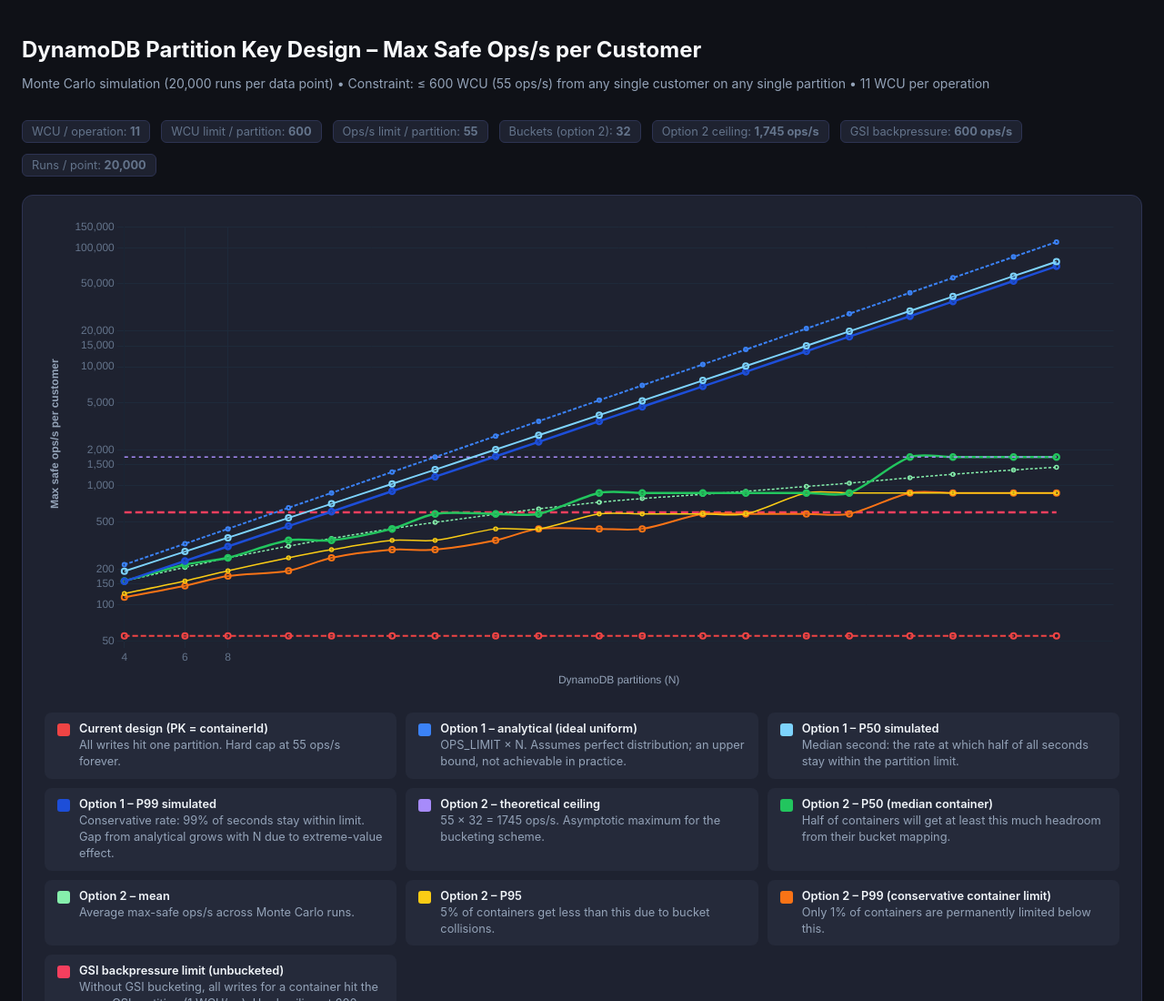
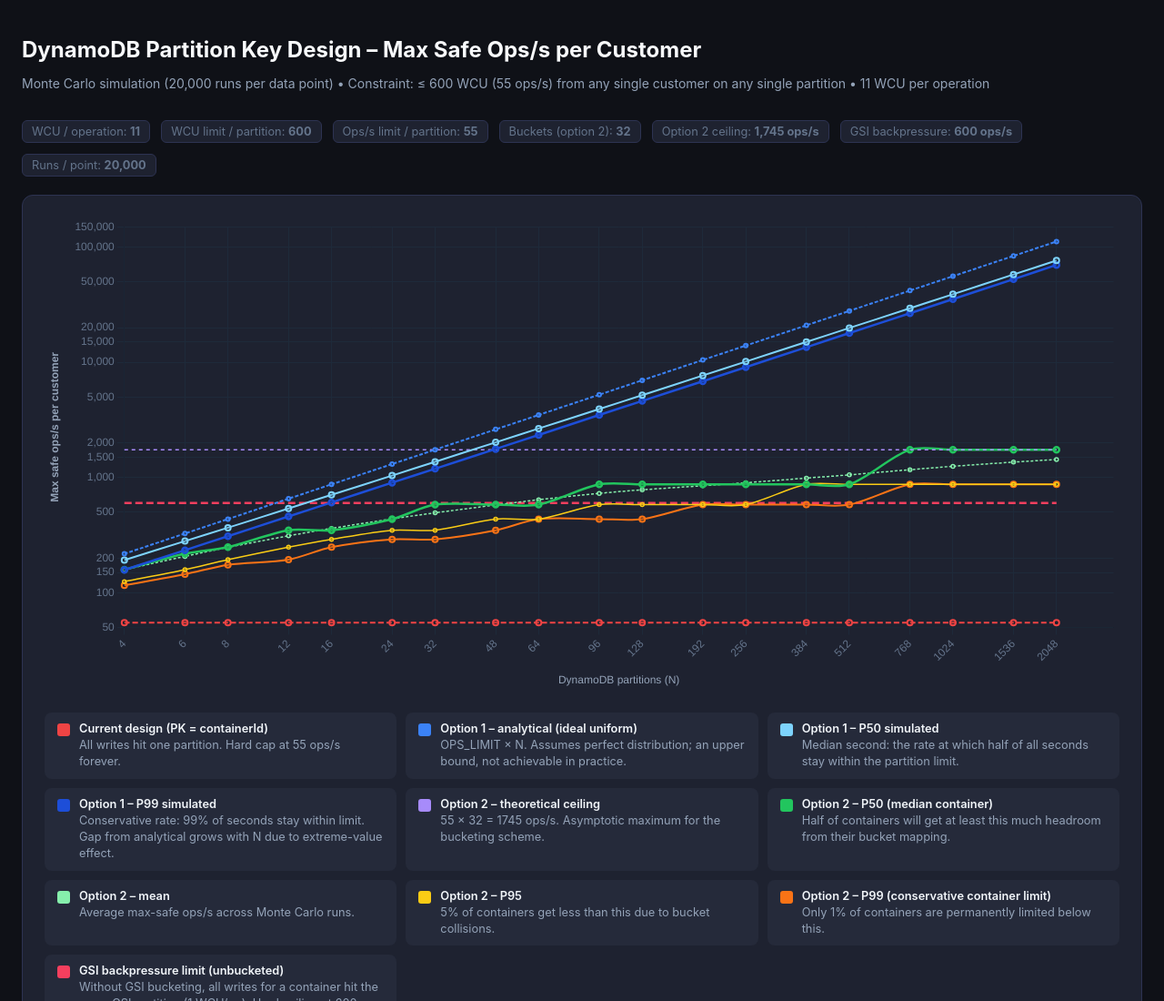
Before and after one commit to Swolebrain/ddb-simulator, a website: page output.html in a window 1280 px wide. Shown: the top 1100 px of the page at 91% size. Drawn offline with nearby package versions, Linux system fonts and the light colour scheme.

Commit message:
add hrz label annotations for # partitions

```diff
--- a/output.html
+++ b/output.html
@@ -200,9 +200,14 @@ new Chart(ctx, {
           font: { size: 12 },
           padding: { top: 8 },
         },
+        afterBuildTicks: scale => {
+          scale.ticks = labels.map(v => ({ value: v }));
+        },
         ticks: {
           color: '#64748b',
-          callback: v => Number.isInteger(Math.log2(v)) || [6,12,24,48,96,192,384,768,1536].includes(+v) ? v : null,
+          maxRotation: 45,
+          minRotation: 45,
+          callback: v => v,
         },
         grid: { color: '#1e2a3a' },
       },
```
Also changed, not shown: simulation.ts (+6 -1 lines).
